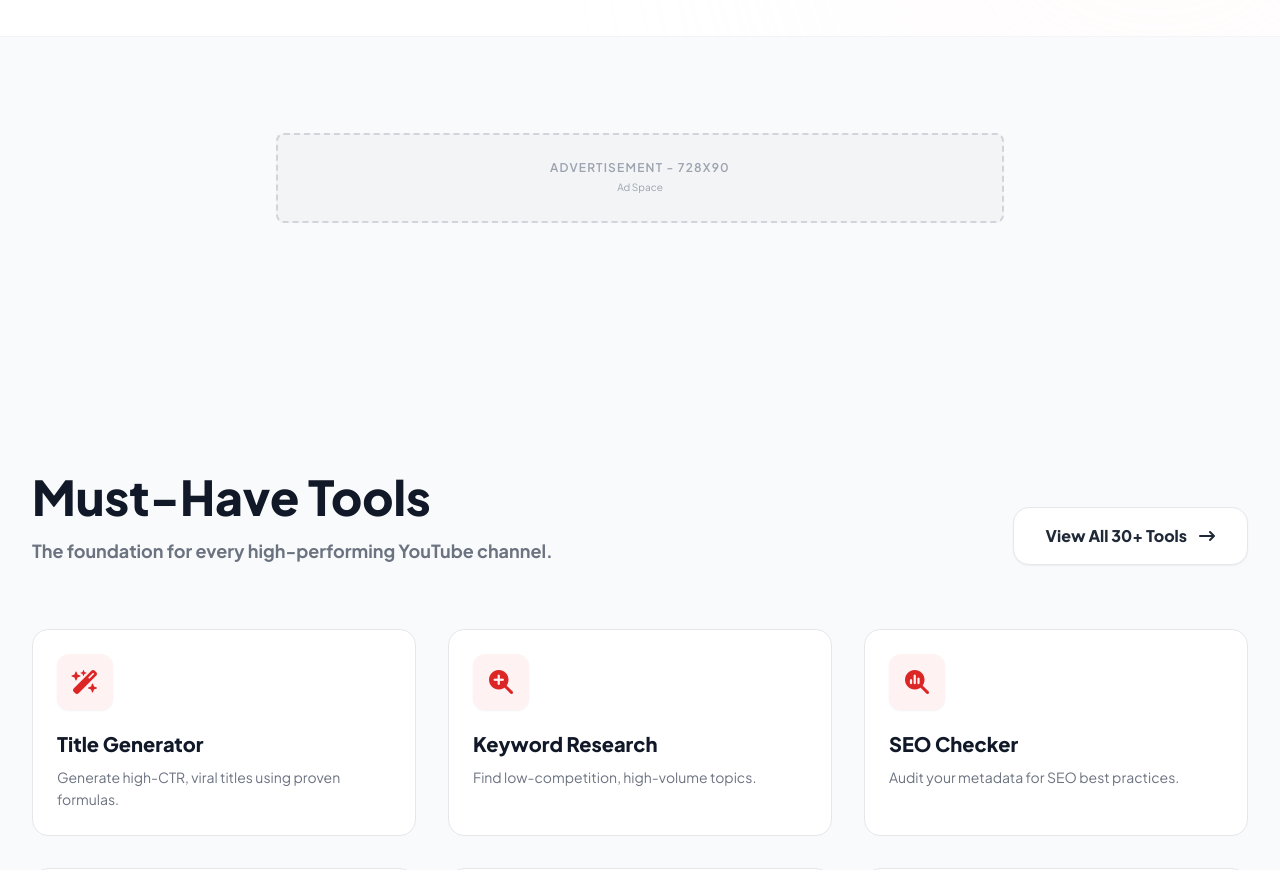
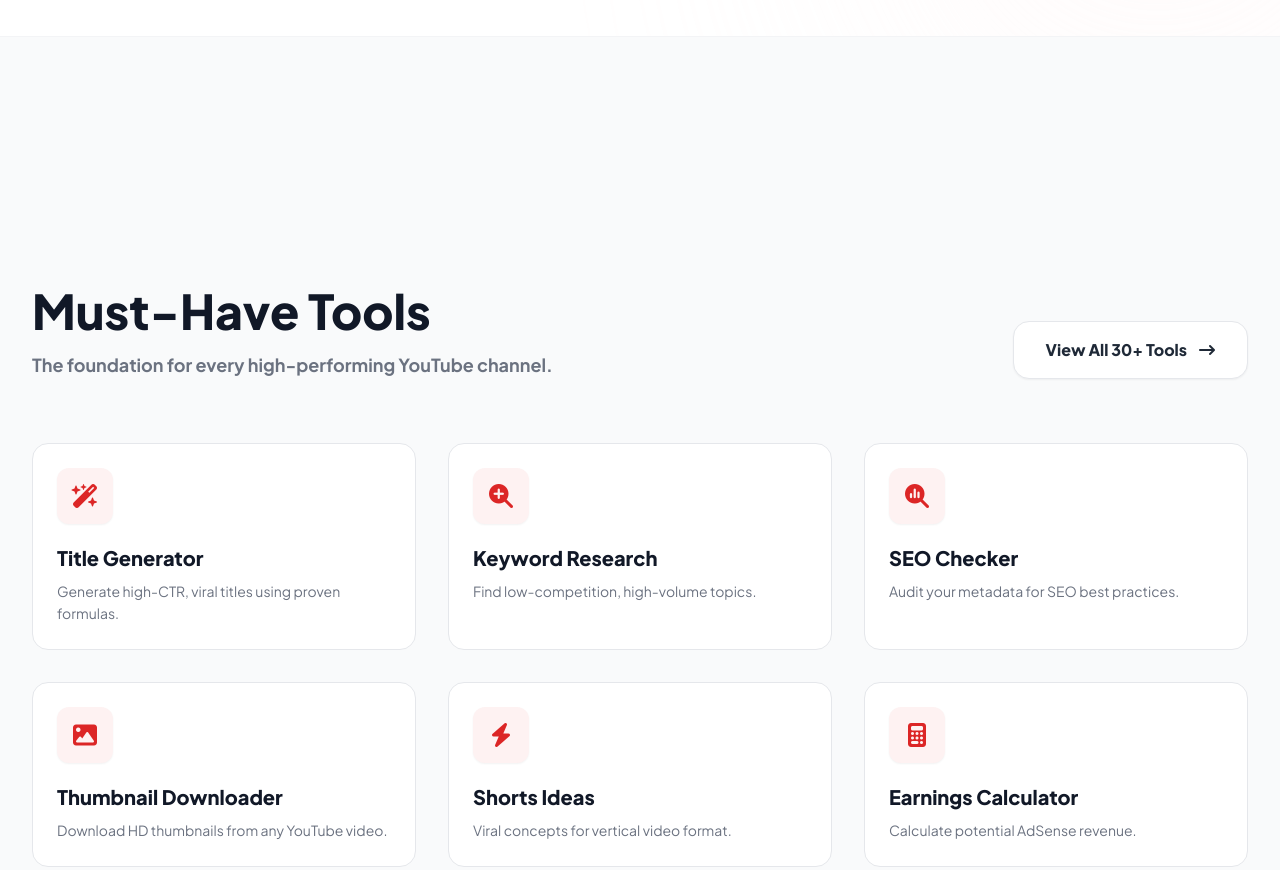
Before and after one commit to nomanafridi941-ops/YT-Toolkit, a React (Vite) app: page / in a window 1280 px wide. Shown: the part 860-1730 px from the top of the page. Built offline with nearby package versions, Linux system fonts and the light colour scheme.

Commit message:
Remove duplicate placeholder above homepage banner

```diff
--- a/pages/Home.tsx
+++ b/pages/Home.tsx
@@ -67,8 +67,6 @@ const Home: React.FC = () => {
       </section>
 
       <div className="max-w-7xl mx-auto px-4 sm:px-6 lg:px-8">
-        <AdPlaceholder size="728x90" label="Advertisement - 728x90" className="mb-24 mx-auto" />
-
         {/* Popular Tools Section */}
         <div className="mt-8 mb-16">
           <TopBannerAd />
```
